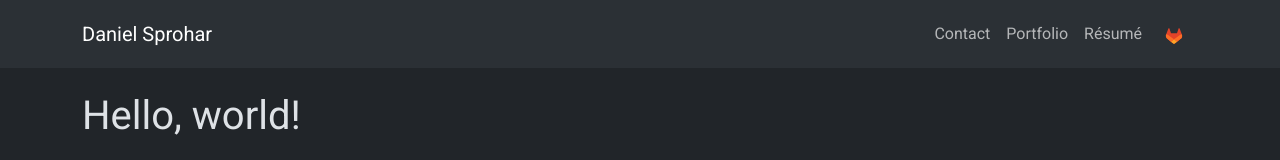
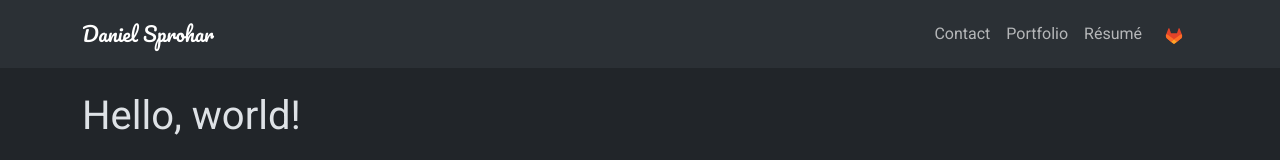
Before and after one commit to danielsprohar/personal-website, an Angular app: page / in a window 1280 px wide. Shown: the top 160 px of the page. Built offline with nearby package versions, Linux system fonts and the light colour scheme; no server answers; what @angular/fire would draw is missing.

Commit message:
Added a new font

```diff
--- a/src/app/components/navbar/navbar.component.html
+++ b/src/app/components/navbar/navbar.component.html
@@ -1,6 +1,8 @@
 <nav class="navbar navbar-expand-lg bg-body-tertiary">
   <div class="container">
-    <a class="navbar-brand" routerLink="/">Daniel Sprohar</a>
+    <a class="navbar-brand" routerLink="/" [style.font-family]="'Pacifico'">
+      Daniel Sprohar
+    </a>
     <button
       class="navbar-toggler"
       type="button"
--- a/src/index.html
+++ b/src/index.html
@@ -9,6 +9,10 @@
       href="https://fonts.googleapis.com/css?family=Roboto"
       rel="stylesheet"
     />
+    <link
+      href="https://fonts.googleapis.com/css?family=Pacifico"
+      rel="stylesheet"
+    />
     <link rel="icon" type="image/x-icon" href="favicon.ico" />
   </head>
   <body>
```
